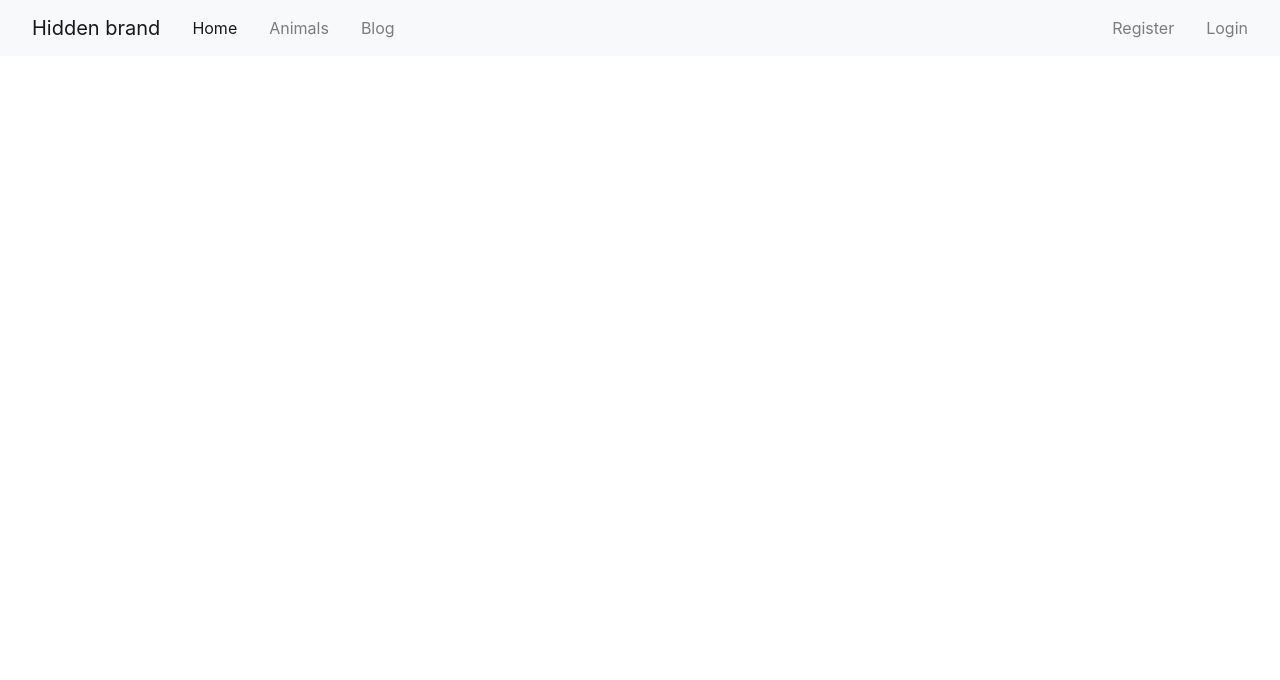
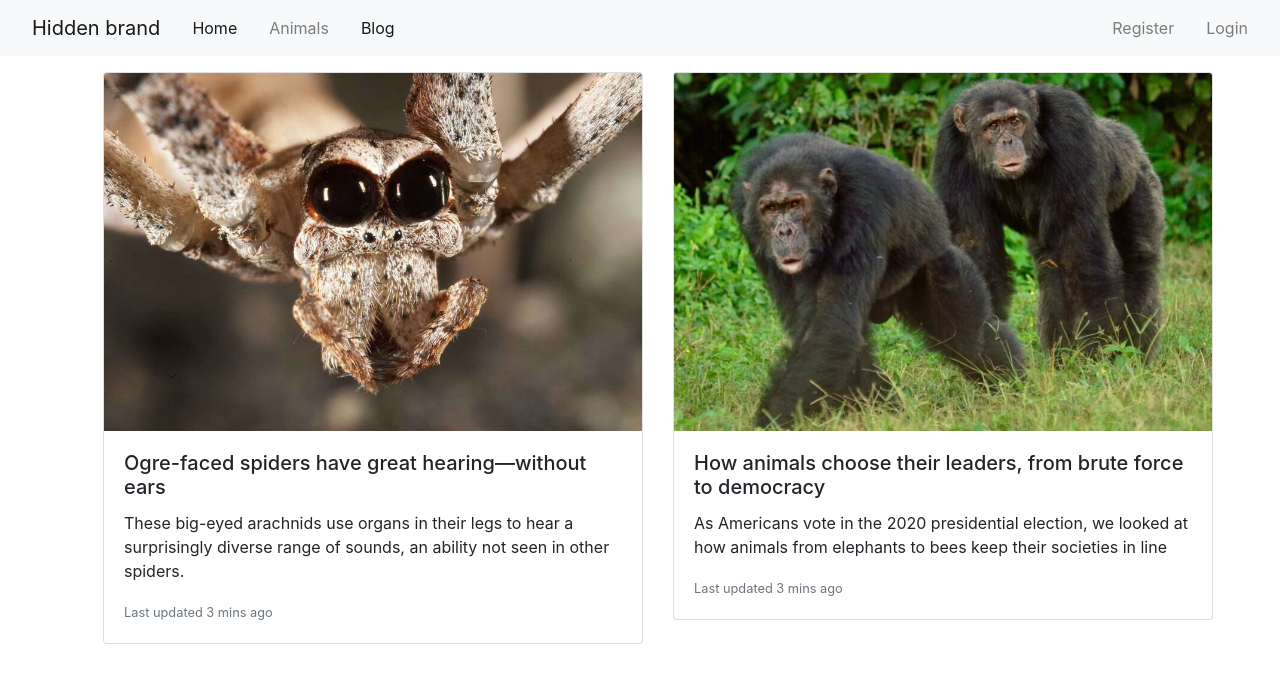
Before and after one commit to gingerOk/zoo-project, a React (Create React App) app: page /blog in a window 1280 px wide. Shown: the top 680 px of the page. Built offline with nearby package versions, Linux system fonts and the light colour scheme.

Commit message:
blog list

```diff
--- a/public/css/style.css
+++ b/public/css/style.css
@@ -1,3 +1,4 @@
+
 body {
   overflow-x: hidden;
 }
@@ -90,3 +91,7 @@ left: 0;
 right: 0;
 text-align: center;
 }
+
+.empty_block {
+  height: 90vh;
+}
--- a/src/App.jsx
+++ b/src/App.jsx
@@ -2,18 +2,28 @@ import {Route} from "react-router-dom";
 import HomePage from "./pages/HomePage";
 import AnimalsPage from "./pages/AnimalsPage";
 import TopNavigation from "./components/TopNavigation";
+import Switch from "react-bootstrap/esm/Switch";
+import EmptyPage from "./components/EmptyPage";
+import BlogPage from "./pages/BlogPage";
 
 function App() {
   return (
     <>
       <TopNavigation />
-      <Route exact path="/">
-        <HomePage />
-      </Route>
-      <Route path="/animals">
-        <AnimalsPage />
-      </Route>
-
+      <Switch>
+        <Route exact path="/">
+          <HomePage />
+        </Route>
+        <Route exact path="/animals">
+          <AnimalsPage />
+        </Route>
+        <Route path="/animals/:category">
+          <EmptyPage />
+        </Route>
+        <Route path="/blog">
+          <BlogPage />
+        </Route>
+      </Switch>
       {/* <Route path="/signup">
           <SignupPage setMessage={setMessage} />
         </Route>
--- /dev/null
+++ b/src/components/EmptyPage.jsx
@@ -0,0 +1,19 @@
+const EmptyPage = () => {
+  return (
+    <div className="container header_image">
+      <div className="row align-items-center h-100">
+        <div className="col text-center">
+          <div className="card verticle-align my-5">
+            <div className="header card-title">
+              <h2>
+                <p>SORRY, NOTHING IS HERE YET</p>
+              </h2>
+            </div>
+          </div>
+        </div>
+      </div>
+    </div>
+  );
+};
+
+export default EmptyPage;
--- a/src/components/FactsBlock.jsx
+++ b/src/components/FactsBlock.jsx
@@ -27,7 +27,7 @@ const FactsBlock = () => {
 
   return (
     <>
-      <div className="container">
+      <div className="container mb-5">
         <div className="row">
           <div className="col text-center">
             <div className="header">
--- a/src/components/TopNavigation.jsx
+++ b/src/components/TopNavigation.jsx
@@ -27,7 +27,7 @@ const TopNavigation = () => {
             </NavLink>
           </li>
           <li className="nav-item mx-2">
-            <span className="nav-link">Blog</span>
+            <NavLink exact to="/blog" className="nav-link">Blog</NavLink>
           </li>
         </ul>
         <ul className="navbar-nav my-2 my-lg-0">
--- a/src/data.js
+++ b/src/data.js
@@ -217,4 +217,19 @@ export const animalsKindoms = [
         pic: './img/Kindoms/reptiles.jpg'
     }
 ]
+
+export const posts = [
+    {
+        id: id(),
+        title: 'Ogre-faced spiders have great hearing—without ears',
+        img: './img/posts/spider.jpg',
+        shortDescription: 'These big-eyed arachnids use organs in their legs to hear a surprisingly diverse range of sounds, an ability not seen in other spiders.'
+    },
+    {
+        id: id(),
+        title: 'How animals choose their leaders, from brute force to democracy',
+        img: './img/posts/chimpanzees.jpg',
+        shortDescription: 'As Americans vote in the 2020 presidential election, we looked at how animals from elephants to bees keep their societies in line'
+    }
+]
 export default animals
--- a/src/pages/AnimalsPage/index.jsx
+++ b/src/pages/AnimalsPage/index.jsx
@@ -4,7 +4,16 @@ import {animalsKindoms} from "../../data";
 const AnimalsPage = () => {
   return (
     <div className="container">
-      <div className="row mt-5 px-5">
+      <div className="row">
+      <div className="col text-center">
+            <div className="header">
+              <h2 className="m-5">
+                <p>ANIMAL KINDOMS</p>
+              </h2>
+            </div>
+      </div>
+      </div>
+      <div className="row my-5 px-5">
         {animalsKindoms.map(item => (
           <div className="col-md-4 col" key={item.id}>
             <AnimalKindomCard kindom={item} />
--- /dev/null
+++ b/src/pages/BlogPage/components/PostsList.jsx
@@ -0,0 +1,27 @@
+import React from "react";
+
+const PostsList = ({posts}) => {
+  return (
+    <div className="container">
+      <div className="row">
+        {posts.map(post => (
+          <div className="col-md-6" key={post.id}>
+            <div className="card my-3" style={{maxWidth: 540}}>
+              <img src={post.img} className="card-img-top" alt={post.title} />
+
+              <div className="card-body">
+                <h5 className="card-title">{post.title}</h5>
+                <p className="card-text">{post.shortDescription}</p>
+                <p className="card-text">
+                  <small className="text-muted">Last updated 3 mins ago</small>
+                </p>
+              </div>
+            </div>
+          </div>
+        ))}
+      </div>
+    </div>
+  );
+};
+
+export default PostsList;
--- /dev/null
+++ b/src/pages/BlogPage/index.jsx
@@ -0,0 +1,12 @@
+import React from "react";
+import {posts} from '../../data'
+import PostsList from "./components/PostsList";
+
+const BlogPage = () => {
+    return (
+
+        <PostsList posts={posts}/>
+    )
+};
+
+export default BlogPage;
--- a/src/pages/HomePage/index.jsx
+++ b/src/pages/HomePage/index.jsx
@@ -1,8 +1,7 @@
 import HeaderImage from "../../components/HeaderImage";
 import SearchBlock from "../../components/SearchBlock";
 import FactsBlock from "../../components/FactsBlock";
-import animals from "../../data";
-import AnimalsPage from "../AnimalsPage";
+
 
 const HomePage = () => {
   return (
```
Also changed, not shown: public/img/posts/chimpanzees.jpg (added), public/img/posts/spider.jpg (added).
